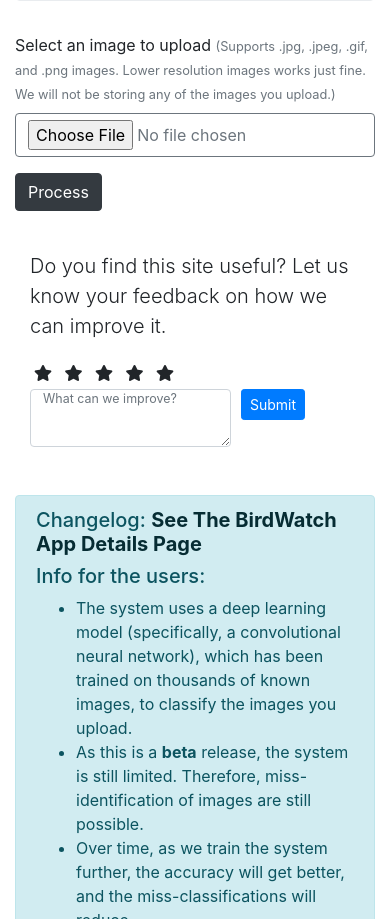
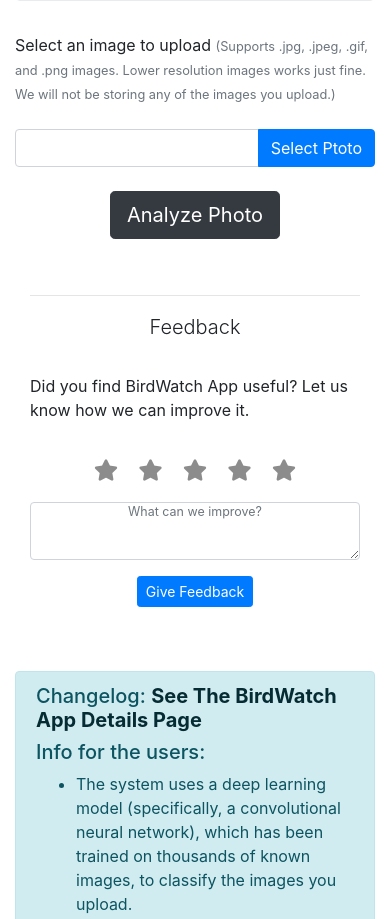
Before and after one commit to Thimira/bird_watch, a Flask app: template templates/index.html in a window 390 px wide. Shown: the part 553-1472 px from the top of the page. Run offline with Flask 2, Linux system fonts and the light colour scheme; the template is opened without the code that fills it, so the values that code supplies are empty; parts of the project's set-up code (start-up, migrations or seed data) failed here and were passed over; some libraries are stand-ins or nearby versions.

Commit message:
User experience improvements for the application

```diff
--- a/static/js/index.js
+++ b/static/js/index.js
@@ -14,10 +14,16 @@ $(function() {
                 $("#correctness-ack").show();
             },
             failure: function(errMsg) {
-                // alert(errMsg);
+                console.log(errMsg);
             }
         });
     }
+
+    $("#process_image").submit(function( event ) {
+        if (!$('#bird_image').val()) {
+            event.preventDefault();
+        }
+      });
 
     $("#pred-correct").click( function(event) {
         event.preventDefault();
--- /dev/null
+++ b/templates/ads.txt
@@ -0,0 +1 @@
+google.com, {{publisher_id}}, DIRECT, f08c47fec0942fa0
--- a/templates/base.html
+++ b/templates/base.html
@@ -13,7 +13,7 @@
         </script>
         {% endif %}
         {% if publisher_id %}
-        <script data-ad-client="{{publisher_id}}" async src="https://pagead2.googlesyndication.com/pagead/js/adsbygoogle.js"></script>
+        <script data-ad-client="ca-{{publisher_id}}" async src="https://pagead2.googlesyndication.com/pagead/js/adsbygoogle.js"></script>
         {% endif %}
 
         <!-- Required meta tags -->
@@ -38,7 +38,10 @@
                 text-align: center;
             }
             .amber-text {
-                color: #ffc107 !important;
+                color: #ff8000 !important;
+            }
+            #star-rating {
+                color: #8c8c8c;
             }
         </style>
         <title>{% block title %}{% endblock %}</title>
--- a/templates/index.html
+++ b/templates/index.html
@@ -30,13 +30,30 @@
         <p class="lead">Upload your bird images below, and the system will try to recognition them using Deep Learning/AI and Computer Vision.</p>
     </div>
     {% endif %}
-    <form action="" method="post" enctype="multipart/form-data">
+    <form id="process_image" action="" method="post" enctype="multipart/form-data">
         <div class="form-group">
             <label for="bird_image">Select an image to upload <small class="text-muted">(Supports .jpg, .jpeg, .gif, and .png images. Lower resolution images works just fine. We will not be storing any of the images you upload.)</small></label>
-            <input type="file" class="form-control-file btn btn-outline-secondary" name="bird_image" id="bird_image" accept=".jpg,.jpeg,.gif,.png" required="required">
         </div>
         <div class="form-group">
-            <input type="submit" value="Process" name="submit" class="btn btn-dark">
+            <div class="input-group">
+                <label for="bird_image" class="label label-info form-control" id="upload-file-info"></label>
+                <div class="input-group-append">
+                    <label class="btn btn-primary" for="bird_image" onclick="$('#upload-file-info').html('')">
+                        <input type="file" id="bird_image" name="bird_image" accept=".jpg,.jpeg,.gif,.png" style="display:none"
+                        onchange="$('#upload-file-info').html(this.files[0].name)">Select Ptoto</label>
+                </div>
+            </div>
+        </div>
+        <div class="form-group">
+            <div class="container">
+                <div class="row">
+                    <div class="col"></div>
+                    <div class="col d-flex justify-content-center">
+                        <input type="submit" value="Analyze Photo" name="submit" class="btn btn-lg btn-dark">
+                    </div>
+                    <div class="col"></div>
+                </div>
+            </div>
         </div>
     </form>
     <br />
@@ -85,28 +102,71 @@
                     </div>
                 </div>
             </div>
+            {% if top_5 %}
+            <div class="col-md-4">
+                <div class="card mb-4 shadow-sm">
+                    <div class="card-body">
+                        <h5 class="card-title">Other Possibilities</h5>
+                        <table class="table table-striped">
+                            <thead class="thead-light">
+                                <tr>
+                                    <th scope="col">Prediction</th>
+                                    <th scope="col">Confidence (%)</th>
+                                </tr>
+                            </thead>
+                            <tbody>
+                            {% for result in top_5 %}
+                            <tr><td>{{ result[0] }}</td><td>{{ result[1] }}%</td></tr>
+                            {% endfor %}
+                            </tbody>
+                        </table>
+                    </div>
+                </div>
+            </div>
+            {% endif %}
+        </div>
+        <div class="row">
+            <div class="col"></div>
+            <div class="col d-flex justify-content-center">
+                <a class="btn btn-secondary" href="/">Clear Results</a>
+            </div>
+            <div class="col"></div>
         </div>
     </div>
     {% endif %}
     <div class="container">
-        <p class="lead">Do you find this site useful? Let us know your feedback on how we can improve it.</p>
+        <hr/>
         <form>
-            <div class="form-row">
-                <div class="col-auto">
+            <div class="form-group row">
+                <div class="col d-flex justify-content-center">
+                    <p class="lead">Feedback</p>
+                </div>
+            </div>
+            <div class="form-group row">
+                <div class="col d-flex justify-content-center">
+                    <p>Did you find BirdWatch App useful? Let us know how we can improve it.</p>
+                </div>
+            </div>
+            <div class="form-group row">
+                <div class="col d-flex justify-content-center">
                     <span id="star-rating">
-                        <i class="fas fa-star py-2 px-1 rate-star" data-index="0" title="Very bad"></i>
-                        <i class="fas fa-star py-2 px-1 rate-star" data-index="1" title="Poor"></i>
-                        <i class="fas fa-star py-2 px-1 rate-star" data-index="2" title="OK"></i>
-                        <i class="fas fa-star py-2 px-1 rate-star" data-index="3" title="Good"></i>
-                        <i class="fas fa-star py-2 px-1 rate-star" data-index="4" title="Excellent"></i>
+                        <i class="fas fa-star fa-lg py-2 px-2 rate-star" data-index="0" title="Very bad"></i>
+                        <i class="fas fa-star fa-lg py-2 px-2 rate-star" data-index="1" title="Poor"></i>
+                        <i class="fas fa-star fa-lg py-2 px-2 rate-star" data-index="2" title="OK"></i>
+                        <i class="fas fa-star fa-lg py-2 px-2 rate-star" data-index="3" title="Good"></i>
+                        <i class="fas fa-star fa-lg py-2 px-2 rate-star" data-index="4" title="Excellent"></i>
                     </span>
                     <span id="star-value" style="display:none"></span>
                 </div>
-                <div class="col-auto">
-                    <textarea id="feedback-text" type="text" style="font-size: 0.78rem" class="md-textarea form-control py-0" placeholder="What can we improve?" rows="3"></textarea>
+            </div>
+            <div class="form-group row">
+                <div class="col d-flex justify-content-center">
+                    <textarea id="feedback-text" type="text" style="font-size: 0.78rem; text-align:center;" class="md-textarea form-control py-0" placeholder="What can we improve?" rows="3"></textarea>
                 </div>
-                <div class="col-auto">
-                    <button id="submit-feedback" type="button" class="btn btn-sm btn-primary">Submit</button>
+            </div>
+            <div class="form-group row">
+                <div class="col d-flex justify-content-center">
+                    <button id="submit-feedback" type="button" class="btn btn-sm btn-primary">Give Feedback</button>
                 </div>
             </div>
         </form>
```
Also changed, not shown: static/images/DLonWin.jpg (added).
